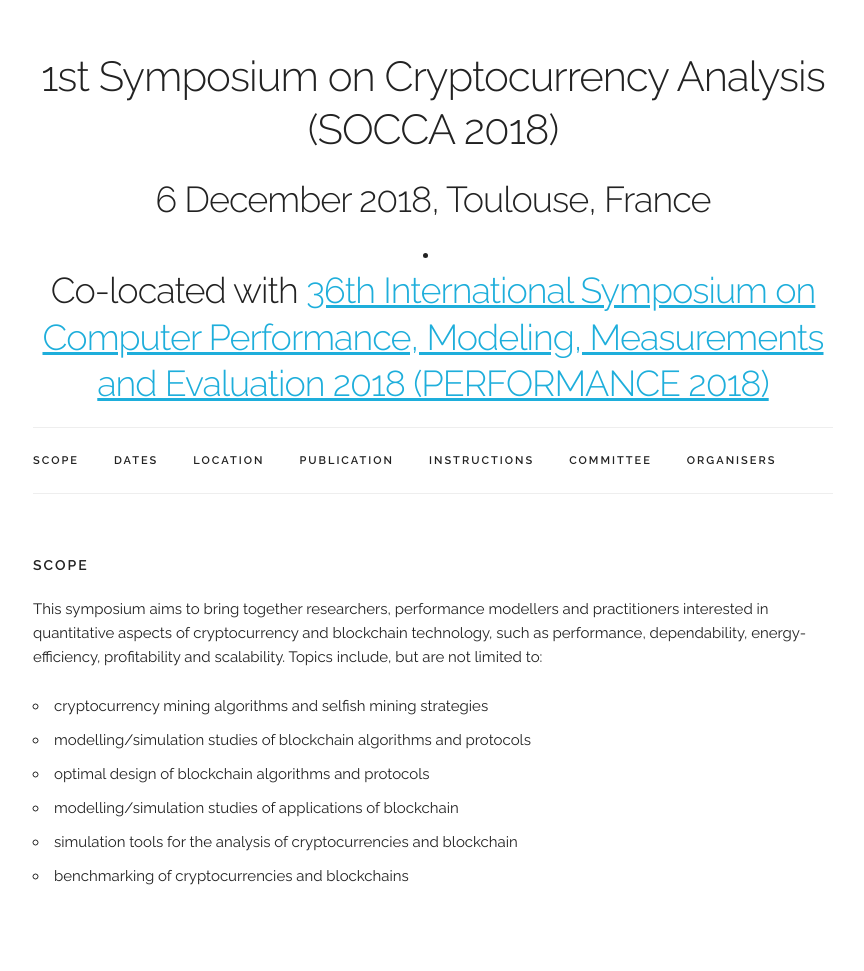
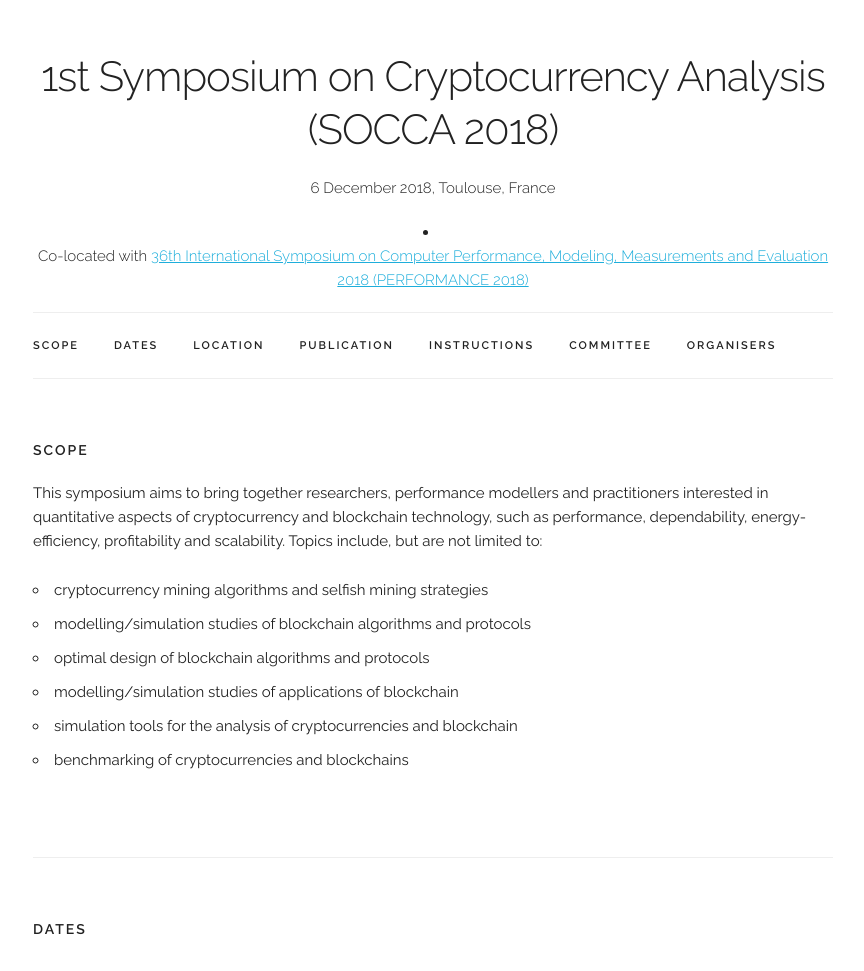
Before and after one commit to IC3RE/SOCCA, a plain HTML site: page index.html in a window 1280 px wide. Shown: the part 129-1100 px from the top of the page, without its empty margins (207-1071 px from the left). Drawn offline with Linux system fonts and the light colour scheme.

Commit message:
Shrink header

```diff
--- a/index.html
+++ b/index.html
@@ -35,11 +35,11 @@
   <div class="container">
     <section class="header">
       <h2 class="title">1st Symposium on Cryptocurrency Analysis (SOCCA 2018)</h2>
-      <h3>6 December 2018, Toulouse, France</h3>
+      <h6>6 December 2018, Toulouse, France</h6>
       <li>
-        <h3>
+        <h6>
            Co-located with <a href="https://performance2018.sciencesconf.org/" target="_blank">36th International Symposium on Computer Performance, Modeling, Measurements and Evaluation 2018 (PERFORMANCE 2018)</a>
-        </h3>
+        </h6>
       </li>
     </section>
 
```
